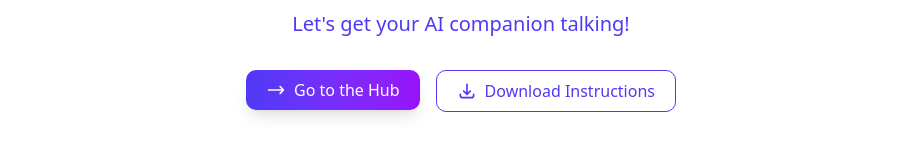
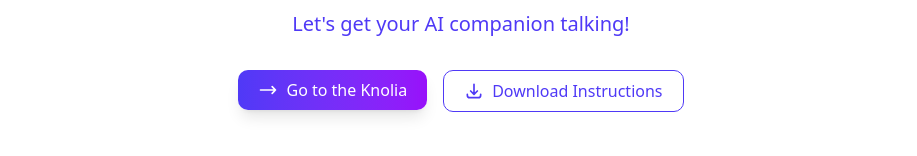
Before and after one commit to Danejw/ai-companion-toolkit-website, a Next.js app: page /documentation in a window 1280 px wide. Shown: the part 3726-3882 px from the top of the page, without its empty margins (179-1096 px from the left). Built offline with nearby package versions, Linux system fonts and the light colour scheme.

Commit message:
fix: update link text in documentation from "Hub" to "Knolia"

```diff
--- a/app/documentation/page.tsx
+++ b/app/documentation/page.tsx
@@ -324,7 +324,7 @@
                 <svg className="w-5 h-5 mr-2" fill="none" stroke="currentColor" viewBox="0 0 24 24" xmlns="http://www.w3.org/2000/svg">
                   <path strokeLinecap="round" strokeLinejoin="round" strokeWidth={2} d="M17 8l4 4m0 0l-4 4m4-4H3" />
                 </svg>
-                Go to the Hub
+                Go to the Knolia
               </Link>
             </motion.div>
             <motion.div
```
